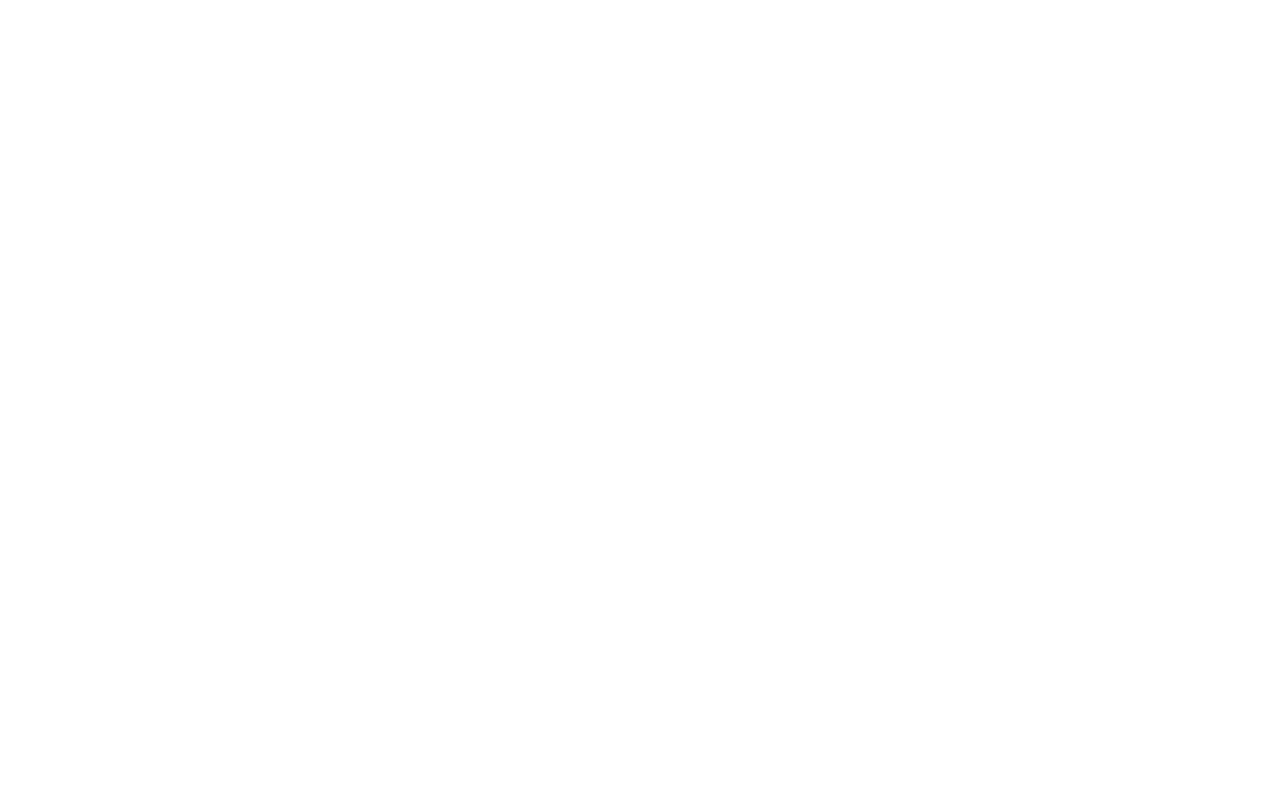
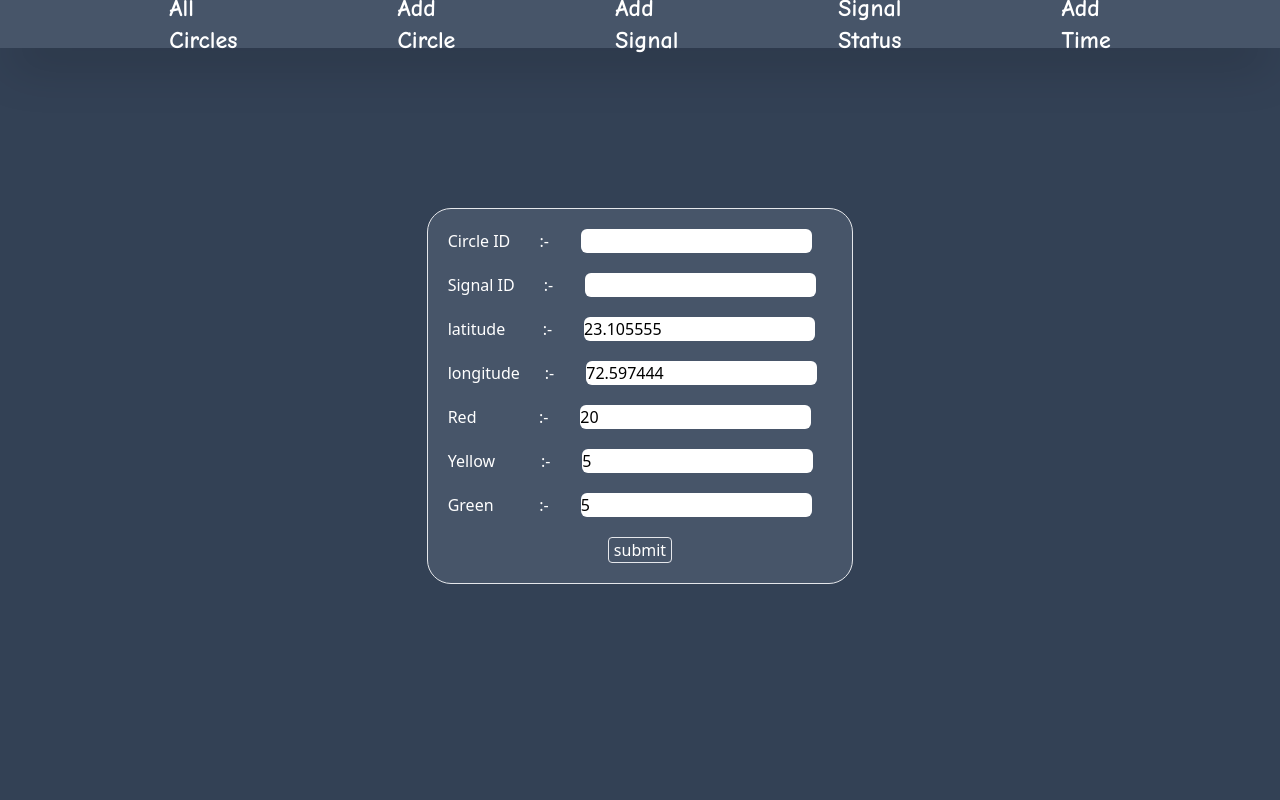
Before and after one commit to VARUN949/New_GreenRoad, a React (Create React App) app: page /AddSignal in a window 1280 px wide. Before the commit this address had no page. Shown: the top 800 px of the page. Built offline with nearby package versions, Linux system fonts and the light colour scheme.

Commit message:
adding signal functionality added

```diff
--- a/src/App.js
+++ b/src/App.js
@@ -6,6 +6,7 @@ import { BrowserRouter, Route, Routes } from "react-router-dom";
 import NewCircle from "./Components/New_Circle/NewCircle";
 import AllSignalList from "./Components/Signal_Status/AllSignalList";
 import SignalDetails from "./Components/Live_Signal_Data/SignalDetails";
+import NewSignal from "./Components/New_Signal/NewSignal";
 
 
 function App() {
@@ -19,6 +20,8 @@ function App() {
           <Route path="/AddCircle" element={<><Navbar /><NewCircle /></>}></Route>
           <Route path="/SignalStatus" element={<><Navbar /><AllSignalList /></>}></Route>
           <Route path="/AddTime" element={<><Navbar /><SignalDetails /></>}></Route>
+          <Route path="/AddSignal" element={<><Navbar /><NewSignal /></>}></Route>
+
 
         </Routes >
       </BrowserRouter >
--- /dev/null
+++ b/src/Components/New_Signal/NewSignal.jsx
@@ -0,0 +1,156 @@
+import React, { useState } from 'react'
+
+export default function NewSignal() {
+
+    const [formSignalData, setFormSignalData] = useState({
+
+        signalId: "",
+        circleId: "",
+        signalStatus: "working",
+        junctionType: "crossroads with traffic light",
+
+        aspects: {
+            currentColor: "red",
+            durationInSeconds: 120,
+            red: 20,
+            yellow: 5,
+            green: 5
+        },
+        address: {
+            circleName: "",
+            road: "",
+            area: "",
+            city: "",
+            pincode: "",
+        },
+
+        location: {
+            latitude: 23.105555,
+            longitude: 72.597444,
+            angle: 90,
+        },
+    });
+
+    const handleChange = (e) => {
+
+
+        if (e.target.name === "circleId") {
+            setFormSignalData({
+                ...formSignalData,
+                circleId: e.target.value,
+            })
+        }
+
+        if (e.target.name === "signalId") {
+            setFormSignalData({
+                ...formSignalData,
+                signalId: e.target.value,
+            })
+        }
+        if (e.target.name === "latitude" || e.target.name === "longitude") {
+            setFormSignalData({
+                ...formSignalData,
+                location: {
+                    ...formSignalData.location,
+                    [e.target.name]: parseFloat(e.target.value),
+                },
+            });
+        }
+        if (e.target.name === "red" || e.target.name === "yellow" || e.target.name === "green") {
+            setFormSignalData({
+                ...formSignalData,
+                aspects: {
+                    ...formSignalData.aspects,
+                    [e.target.name]: parseInt(e.target.value)
+                },
+
+            })
+        }
+    }
+
+    const handleSubmit = async (e) => {
+        e.preventDefault();
+
+        const response = await fetch('https://greenroad-gr.onrender.com/app/p1/get-circle/byId', {
+            method: 'POST',
+            headers: {
+                'Content-Type': 'application/json',
+            },
+            body: JSON.stringify({ circleId: formSignalData.circleId }),
+        });
+
+        if (response.ok) {
+            const data = await response.json()
+            console.log(data.circle.address)
+            setFormSignalData({
+                ...formSignalData,
+                address: data.circle.address
+            })
+            const response2 = await fetch('https://greenroad-gr.onrender.com/app/p1/add-signal-light', {
+                method: 'POST',
+                headers: {
+                    'Content-Type': 'application/json',
+                },
+                body: JSON.stringify(formSignalData),
+            });
+            if (response2.ok) {
+                alert('Form data submitted successfully!');
+            }
+            else {
+                alert('Error submitting form data');
+            }
+            console.log(formSignalData)
+        }
+
+    }
+
+
+
+    return (
+        <div>
+            <div className='h-[100vh] W-100 mb-8'>
+                <div className='w-1/3 m-auto mt-40'>
+                    <form onSubmit={handleSubmit} className="flex w-auto text-white border rounded-3xl p-5 bg-slate-600 flex-col">
+                        <label className="mb-5 text-1xl">
+                            Circle ID&nbsp;&nbsp;&nbsp;&nbsp;&nbsp;&nbsp;&nbsp;:-
+                            <input type="text" className="text-black ml-8 rounded-md" name="circleId" value={formSignalData.circleId} onChange={handleChange} />
+                        </label>
+                        <label className="mb-5 text-1xl">
+                            Signal ID&nbsp;&nbsp;&nbsp;&nbsp;&nbsp;&nbsp;&nbsp;:-
+                            <input type="text" className="text-black ml-8 rounded-md" name="signalId" value={formSignalData.signalID} onChange={handleChange} />
+                        </label>
+
+                        <label className="mb-5 text-1xl">
+                            latitude&nbsp;&nbsp;&nbsp;&nbsp;&nbsp;&nbsp;&nbsp;&nbsp;&nbsp;:-
+                            <input type="number" className="text-black ml-8 rounded-md" name="latitude" value={formSignalData.location.latitude} onChange={handleChange} />
+                        </label>
+
+                        <label className="mb-5 text-1xl">
+                            longitude&nbsp;&nbsp;&nbsp;&nbsp;&nbsp;&nbsp;:-
+                            <input type="number" className="text-black ml-8 rounded-md" name="longitude" value={formSignalData.location.longitude} onChange={handleChange} />
+                        </label>
+
+                        <label className="mb-5 text-1xl">
+                            Red&nbsp;&nbsp;&nbsp;&nbsp;&nbsp;&nbsp;&nbsp;&nbsp;&nbsp;&nbsp;&nbsp;&nbsp;&nbsp;&nbsp;&nbsp;:-
+                            <input type="number" className="text-black ml-8 rounded-md" name="red" value={formSignalData.aspects.red} onChange={handleChange} />
+                        </label>
+
+                        <label className="mb-5 text-1xl">
+                            Yellow&nbsp;&nbsp;&nbsp;&nbsp;&nbsp;&nbsp;&nbsp;&nbsp;&nbsp;&nbsp;&nbsp;:-
+                            <input type="number" className="text-black ml-8 rounded-md" name="yellow" value={formSignalData.aspects.yellow} onChange={handleChange} />
+                        </label>
+
+                        <label className="mb-5 text-1xl">
+                            Green&nbsp;&nbsp;&nbsp;&nbsp;&nbsp;&nbsp;&nbsp;&nbsp;&nbsp;&nbsp;&nbsp;:-
+                            <input type="number" className="text-black ml-8 rounded-md" name="green" value={formSignalData.aspects.green} onChange={handleChange} />
+                        </label>
+
+                        <div className='flex justify-center'>
+                            <button className='rounded text-white border w-1/6' type="submit">submit</button>
+                        </div>
+                    </form>
+                </div>
+            </div>
+        </div>
+    )
+}
```
